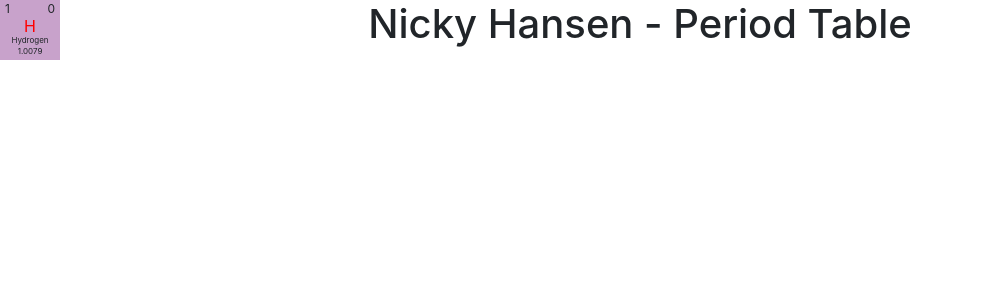
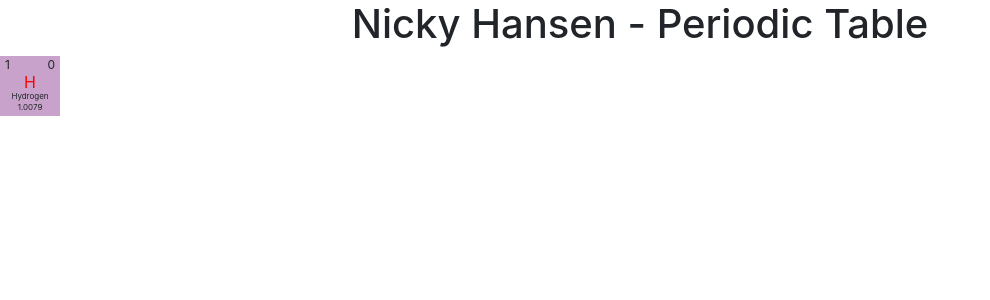
Before and after one commit to velreine/angular-periodic-table, an Angular app: page /element/1 in a window 1280 px wide. Shown: the top 300 px of the page, without its empty margins (0-990 px from the left). Built offline with nearby package versions, Linux system fonts and the light colour scheme.

Commit message:
Fix CSS, the element itself will no-longer have p(1-9) and g(1-9) CSS classes, but these will instead get passed with Input field cssClasses which default to .element , but period-table will use .element, .gX and pX .

```diff
--- a/src/app/app.component.html
+++ b/src/app/app.component.html
@@ -1,6 +1,6 @@
 <div class="container">
     <div class="text-center">
-        <h1>Nicky Hansen - Period Table</h1>
+        <h1>Nicky Hansen - Periodic Table</h1>
     </div>
 </div>
 
--- a/src/app/element/element.component.html
+++ b/src/app/element/element.component.html
@@ -1,5 +1,5 @@
-<div class="element" [ngClass]="'g'+element.group + ' ' + 'p'+element.period"  [ngStyle]="{ 'background-color': element.backgroundColor}">
-<!-- <div class="element" [ngStyle]="{ 'background-color': element.backgroundColor}"> -->
+<!-- <div class="element" [ngClass]="'g'+element.group + ' ' + 'p'+element.period"  [ngStyle]="{ 'background-color': element.backgroundColor}"> -->
+<div [class]="cssClasses" [ngStyle]="{ 'background-color': element.backgroundColor}">
     <div class="d-block">
         <span class="atomicNumber">{{ element.atomicNumber }}</span>
         <span class="electronsPerShell">{{ element.electronsPerShell }}</span>
--- a/src/app/element/element.component.ts
+++ b/src/app/element/element.component.ts
@@ -12,7 +12,7 @@ import { ElementType } from '../element-type.enum';
 export class ElementComponent implements OnInit {
 
   @Input() public element: Element = null;
-
+  @Input() public cssClasses: string = 'element';
 
 
   constructor() {
--- a/src/app/periodic-table/periodic-table.component.html
+++ b/src/app/periodic-table/periodic-table.component.html
@@ -79,8 +79,8 @@
         <div class="col">
             <div *ngFor="let element of elements">
                 <a class="noStyleLink" [routerLink]="'element/' + element.atomicNumber">
-                    <!-- <app-element [ngClass]="'g'+element.group + ' ' + 'p'+element.period" [element]="element"></app-element> -->
-                    <app-element [element]="element"></app-element>
+                    <app-element [cssClasses]="'element' + ' ' + 'g'+element.group + ' ' + 'p'+element.period" [element]="element"></app-element>
+                    <!-- <app-element [element]="element"></app-element> -->
                 </a>
             </div>
         </div>
```
